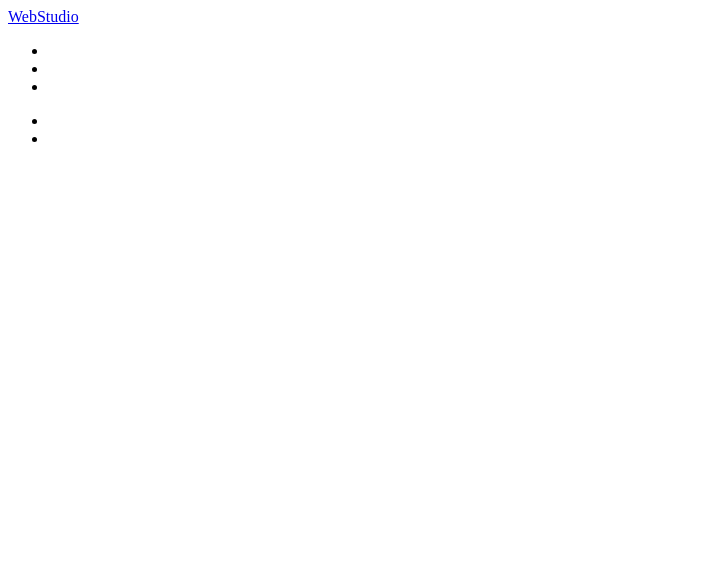
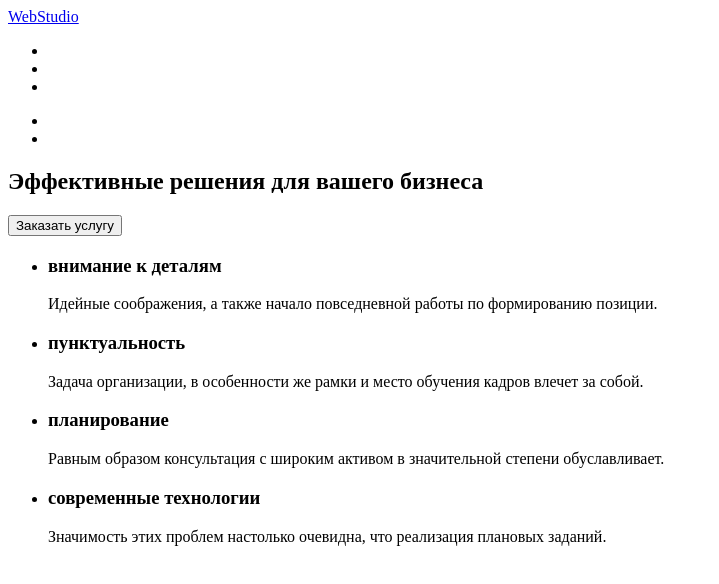
Before and after one commit to liubovpoltorak/goit-markup-hw-01, a plain HTML site: page index.html in a window 1280 px wide. Shown: the whole page, without its empty margins (0-719 px from the left). Drawn offline with Linux system fonts and the light colour scheme.

Commit message:
+ section Особенности

```diff
--- a/index.html
+++ b/index.html
@@ -21,6 +21,34 @@
             <li><a href="tel:+38096 111 11 11"></a></li>
         </ul>
     </header>
+    <main>
+        <section>
+            <h1>Эффективные решения для вашего бизнеса</h1>
+            <button type="button">Заказать услугу</button>
+        </section>
+        <section>
+            <h2 hidden>Особенности</h2>
+            <ul>
+                <li>
+                <h3>внимание к деталям</h3>
+                <p>Идейные соображения, а также начало повседневной работы по формированию позиции.</p>
+                </li>
+                <li>
+                    <h3>пунктуальность</h3>
+                    <p>Задача организации, в особенности же рамки и место обучения кадров влечет за собой.</p>
+                </li>
+                <li>
+                    <h3>планирование</h3>
+                    <p>Равным образом консультация с широким активом в значительной степени обуславливает.</p>
+                </li>
+                <li>
+                    <h3>современные технологии</h3>
+                    <p>Значимость этих проблем настолько очевидна, что реализация плановых заданий.</p>
+                </li>
+            </ul>
+        </section>
+
+    </main>
 
 </body>
 </html>
```
